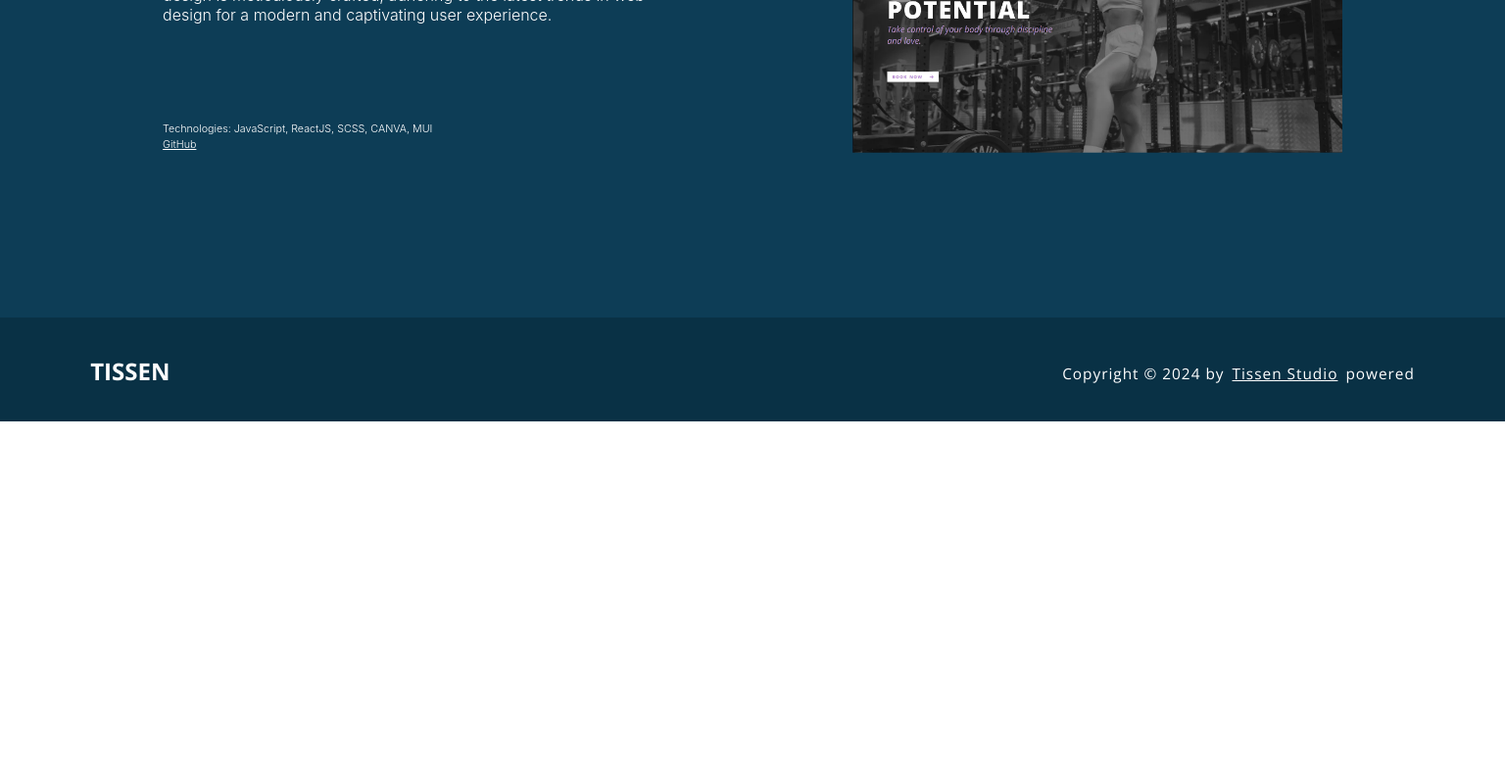
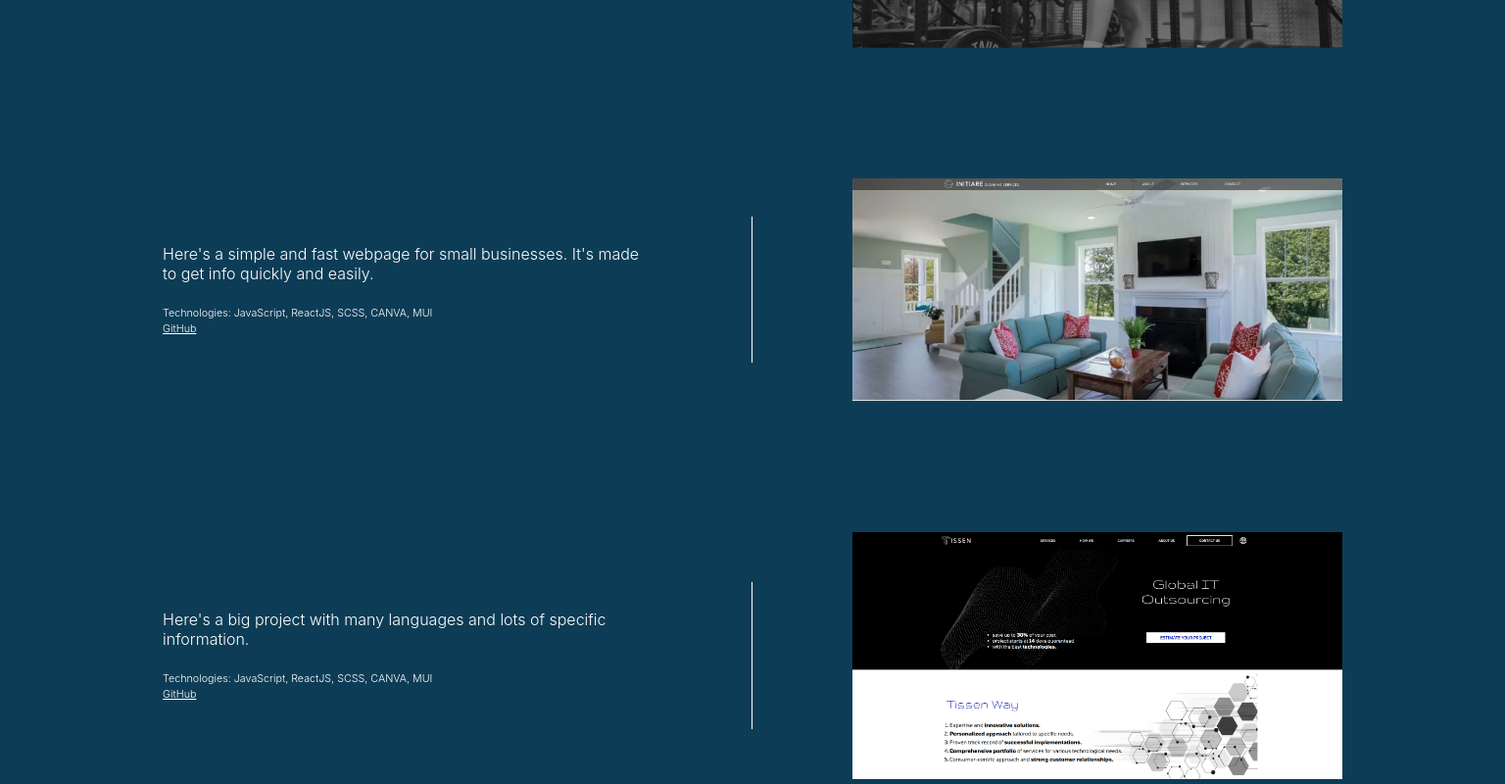
Before and after one commit to RuslanTissen/Ruslan_Portfolio, a React (Create React App) app: page / in a window 1536 px wide. Shown: the part 1480-2280 px from the top of the page at 98% size. Before the commit the page ends 1910 px from the top, so only its background shows below. Built offline with nearby package versions, Linux system fonts and the light colour scheme; a web font is replaced by a local one.

Commit message:
work is done

```diff
--- a/src/components/start/work/Work.jsx
+++ b/src/components/start/work/Work.jsx
@@ -1,13 +1,15 @@
 import React from 'react'
 import "./Work.scss"
 import work1 from "../../../images/work-1.png"
+import work2 from "../../../images/work-2.png"
+import work3 from "../../../images/work-3.png"
 
 function Work() {
 	return (
 		<div className='work'>
 			<div className="work-cont">
-				<div className="work__text-cont">
-					<p>This landing page is fully responsive and available in two languages, ensuring a seamless experience for users across different devices and regions. With optimized loading speed, it delivers maximum efficiency, ensuring swift access to content. The design is meticulously crafted, adhering to the latest trends in web design for a modern and captivating user experience.</p>
+				<div className="work__text-cont work__text-cont--1">
+					<p>This page works on phones and computers, and it's in two languages. It loads fast so you can see stuff quickly. It looks really nice and modern, so it's fun to use.</p>
 					<h6>Technologies: JavaScript, ReactJS, SCSS, CANVA, MUI</h6>
 					<a href='https://github.com/RuslanTissen/Pipi-world-3' target="_blank">GitHub</a>
 
@@ -20,6 +22,38 @@ function Work() {
 					</picture>
 				</a>
 			</div>
+
+			<div className="work-cont">
+				<div className="work__text-cont work__text-cont--2">
+					<p>Here's a simple and fast webpage for small businesses. It's made to get info quickly and easily.</p>
+					<h6>Technologies: JavaScript, ReactJS, SCSS, CANVA, MUI</h6>
+					<a href='https://github.com/RuslanTissen/Pipi-world-3' target="_blank">GitHub</a>
+
+				</div>
+				<a className="work__img-cont" href="https://portfolio2.tissen.tech/" target="_blank">
+					<picture className='wrapper'>
+						<source media="(max-width: 799px)" srcset={work2} />
+						<source media="(min-width: 800px)" srcset={work2} />
+						<img className='img-work' src={work2} alt="" />
+					</picture>
+				</a>
+			</div>
+
+			<div className="work-cont">
+				<div className="work__text-cont work__text-cont--3">
+					<p>Here's a big project with many languages and lots of specific information.</p>
+					<h6>Technologies: JavaScript, ReactJS, SCSS, CANVA, MUI</h6>
+					<a href='https://github.com/RuslanTissen/Pipi-world-3' target="_blank">GitHub</a>
+
+				</div>
+				<a className="work__img-cont" href="https://tissen.tech/" target="_blank">
+					<picture className='wrapper'>
+						<source media="(max-width: 799px)" srcset={work3} />
+						<source media="(min-width: 800px)" srcset={work3} />
+						<img className='img-work' src={work3} alt="" />
+					</picture>
+				</a>
+			</div>
 		</div>
 	)
 }
--- a/src/components/start/work/Work.scss
+++ b/src/components/start/work/Work.scss
@@ -6,21 +6,22 @@
 		max-width: 1500px;
 		display: flex;
 		flex-wrap: wrap;
-		padding: clamp(3rem, 10vw, 10rem) var(--padding-section);
+		padding: clamp(1rem, 3vw, 3rem) var(--padding-section);
 		margin: 0 auto;
 		.work__text-cont {
 			flex: 1 1 100%;
 			max-width: 500px;
-			height: auto;
+			// height: auto;
 			display: flex;
 			flex-direction: column;
+			justify-content: center;
 			margin: 0 auto;
 			p {
 			}
 			h6 {
 				font-weight: 300;
 				margin: 0.5rem 0 0.2rem;
-				margin-top: auto;
+				// margin-top: auto;
 			}
 			a {
 				font-size: 0.67em;
@@ -51,6 +52,17 @@
 			}
 		}
 	}
-	@media (min-width: 1060px) {
+	@media (min-width: 1300px) {
+		.work-cont {
+			position: relative;
+			.work__text-cont::after {
+				content: "";
+				border-right: 1px solid white;
+				height: 40%;
+				position: absolute;
+				right: 50%;
+				top: 30%;
+			}
+		}
 	}
 }
```
Also changed, not shown: src/images/work-2.png (added), src/images/work-3.png (added).
